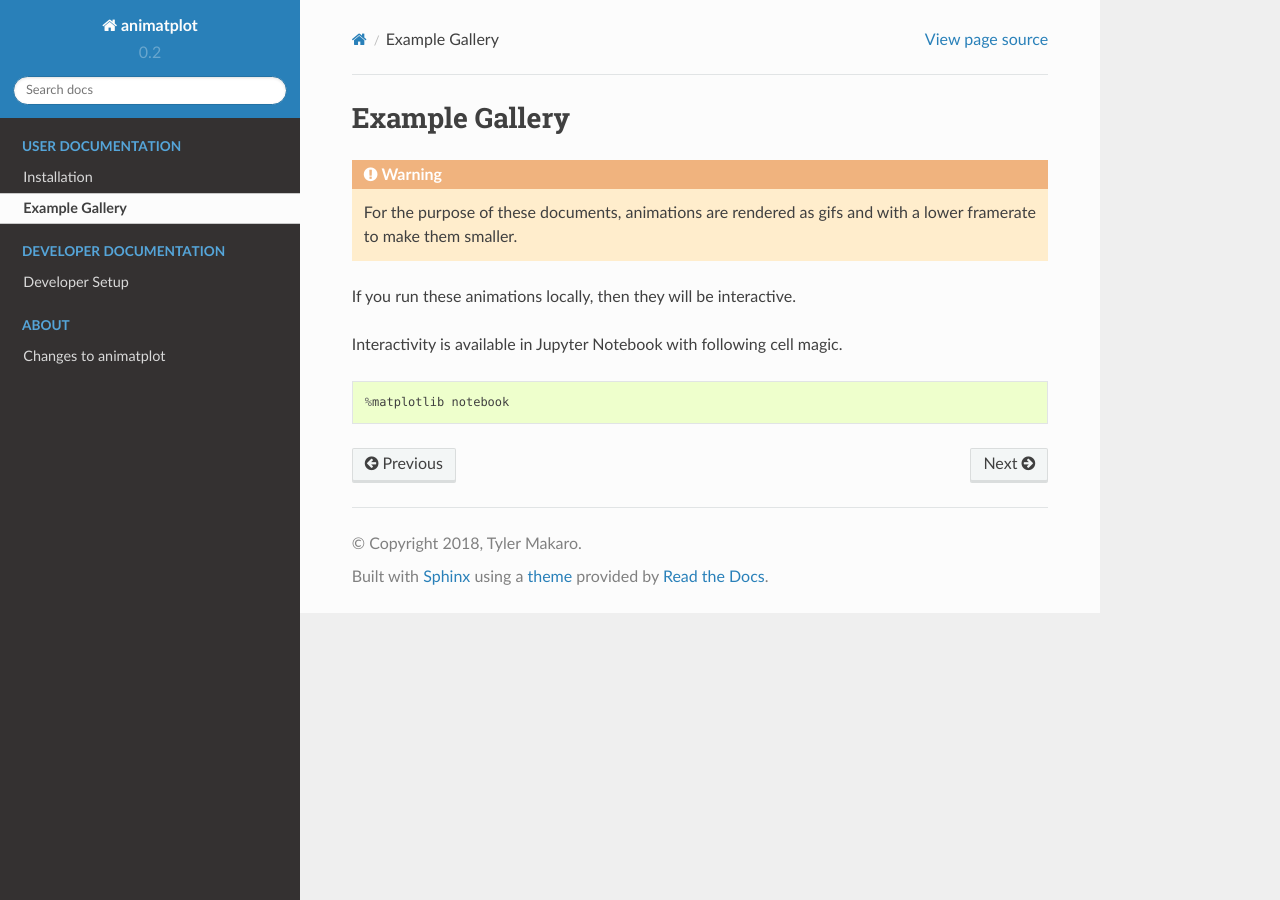
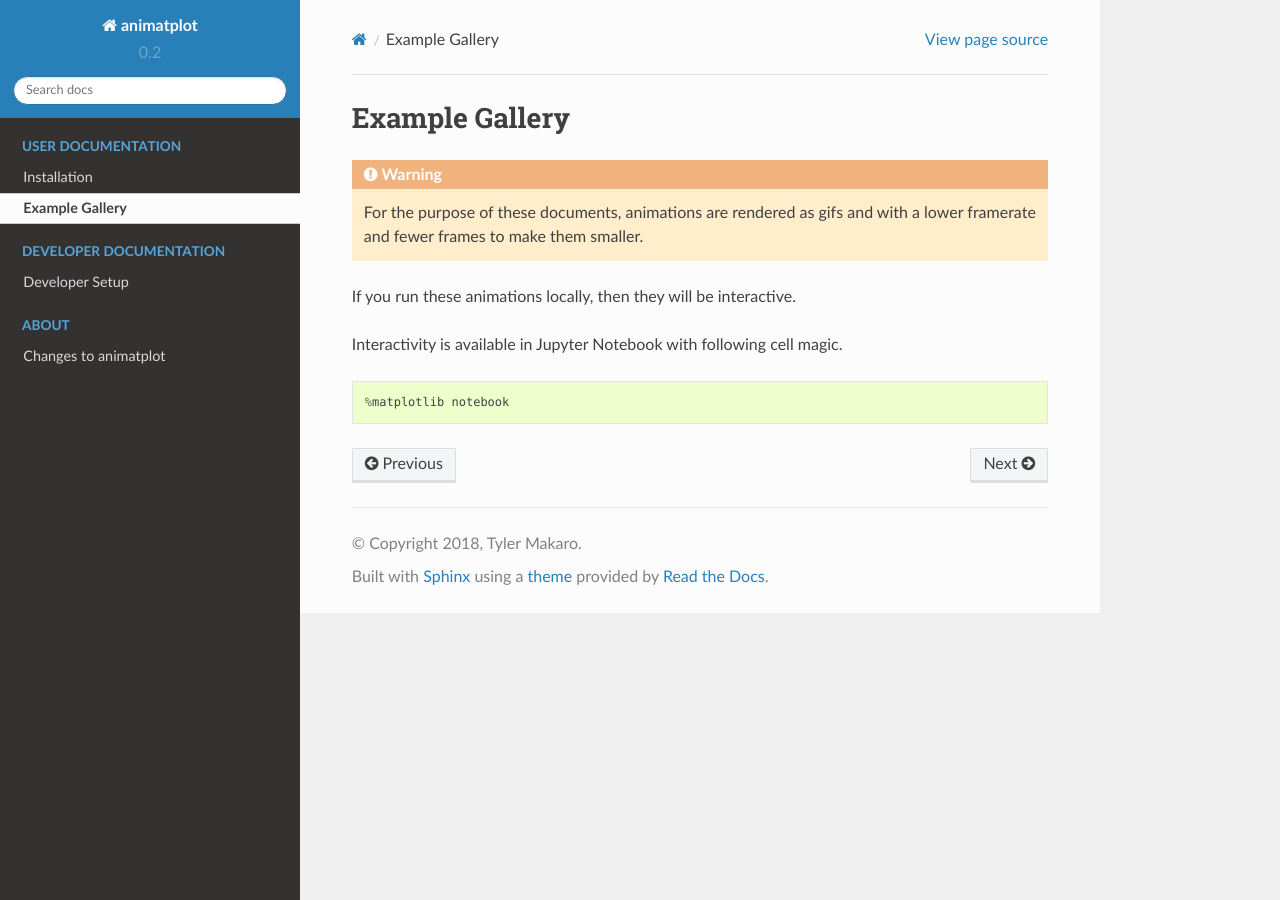
Before and after one commit to t-makaro/animatplot, a Sphinx documentation site: the page built from docs/source/gallery.rst, in a window 1280 px wide. Built offline with Sphinx 7.4.7 and the Read the Docs theme 2.0.0, drawn with Linux system fonts in a browser that asks for light colours.

Commit message:
adjust gallery source

```diff
--- a/docs/source/gallery/index.rst
+++ b/docs/source/gallery.rst
@@ -3,7 +3,7 @@ Example Gallery
 
 .. warning::
     For the purpose of these documents, animations are rendered as
-    gifs and with a lower framerate to make them smaller.
+    gifs and with a lower framerate and fewer frames to make them smaller.
 
 If you run these animations locally, then they will be interactive.
 
--- a/docs/source/index.rst
+++ b/docs/source/index.rst
@@ -15,7 +15,7 @@ animatplot
     :caption: User Documentation
 
     installation
-    gallery/index.rst
+    gallery.rst
 
 .. toctree::
     :maxdepth: 1
```
Also changed, not shown: other parts of docs/source/gallery.rst (+3 -3 lines).
